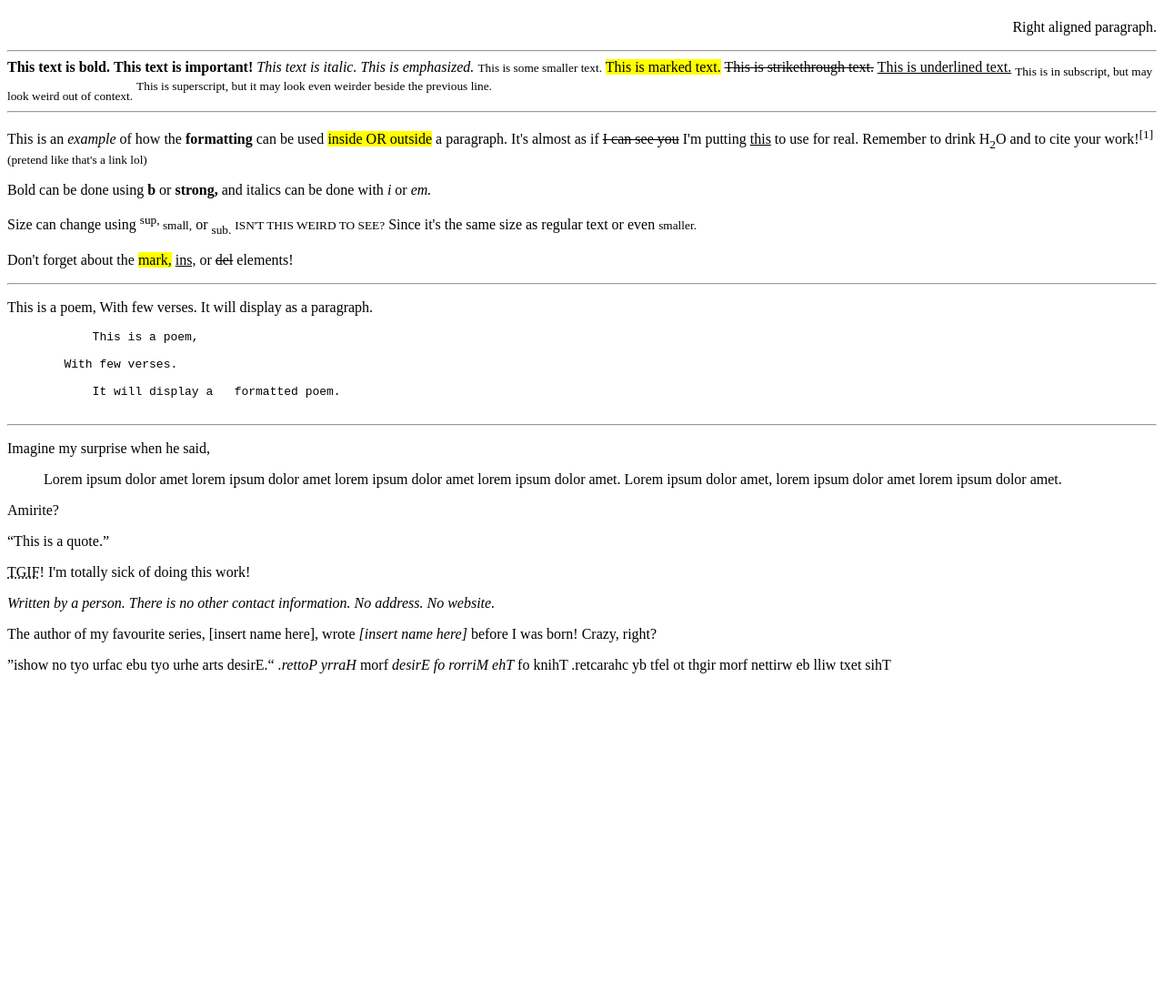
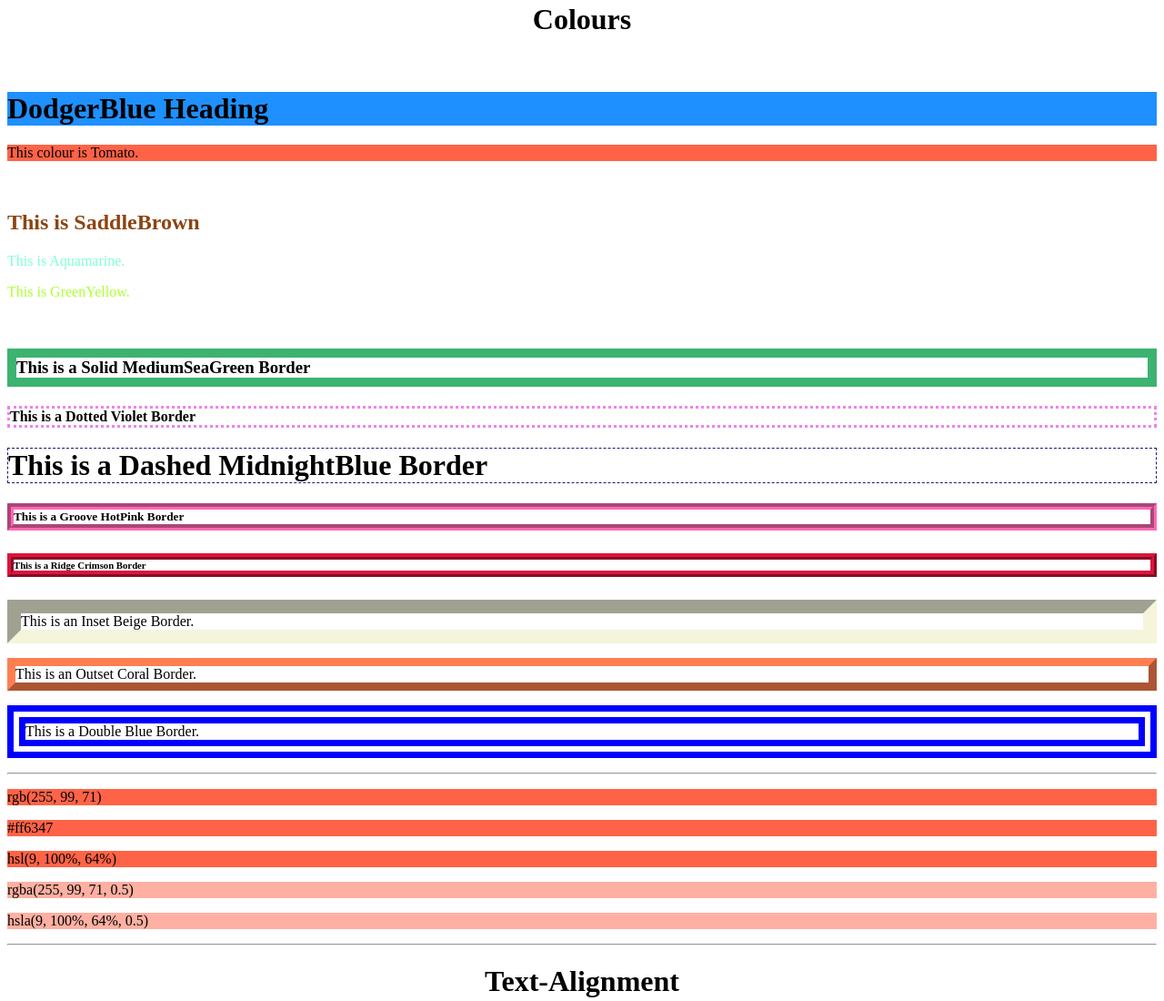
Before and after one commit to 0AliceJ/Website001, a plain HTML site: page index.html in a window 1280 px wide. Shown: the part 1107-2207 px from the top of the page at 91% size. Before the commit the page ends 1855 px from the top, so only its background shows below. Drawn offline with Linux system fonts and the light colour scheme.

Commit message:
organization of sections and adding colour

```diff
--- a/index.html
+++ b/index.html
@@ -12,7 +12,6 @@
         -->
         <!--style="font-size:#px;" changes size for this specific heading-->
         <h1 style="font-size:60px;">This is a Heading (1st)</h1>
-        <h1>This heading is the default h1 size.</h1>
         <!--paragraphs always start on new lines w/ whits space before and after-->
         <p>This is a paragraph.</p>
         <!-- title attribute = pop-up on hover DOESN'T WORK FOR SOME REASON-->
@@ -25,11 +24,16 @@
         ignores it.</p>
         <!--br = line break-->
         <p>This is a-<br> paragraph with a line break.</p>
+
         <!--hr = horizontal rule that separates the page horizontally, an empty tag (no end tag)-->
         <hr>
+        <h1 style="text-align: center;">All Heading Types</h1>
+        <br>
         <!--all types of headings-->
+        <h1>This heading is the default h1 size.</h1>
         <!--font-family = font-->
         <h2 style="font-family:cursive;">This is heading 2</h2>
+        <h2>This is also heading 2</h2>
         <!--color = colour of main element-->
         <h3 style="color:red;">This is heading 3</h3>
         <!--background-color = colour of background of element-->
@@ -39,7 +43,10 @@
         <h5>This is also heading 5.</h5>
         <!--URL = href-->
         <h6>This is the last, least important heading.</h6>
+
         <hr>
+        <h1 style="text-align: center;">Embedded Miscellaneous</h1>
+        <br>
         <a href="https://www.w3schools.com/html/html_basic.asp">This is the link to basic HTML tags</a>
         <!--images where src = direct image link and alt = alternative text-->
         <!--
@@ -53,8 +60,54 @@
         -->
         <!--alt text when link breaks or screen reader-->
         <img src="https://media.istockphoto.com/id/1469618147/photo/full-moon-with-flower.jpg?s=612x612&w=0&k=20&c=KQiHxLCxdub4ZG-BqlDhwv_BCS51YY47Q4ZU16CcBaQ=" alt="moon shining under low light behing tree branches with red fruit" width="30%" height="142">
-        <!--pre = prefomatted text, in fixed-width font, preserves spaces and line breaks-->
+
         <hr>
+        <!--html has 140 standard colour names-->
+        <h1 style="text-align: center;">Colours</h1>
+        <br>
+        <!--background-colors-->
+        <h1 style="background-color:dodgerblue;">DodgerBlue Heading</h1>
+        <p style="background-color: tomato;">This colour is Tomato.</p>
+        <br>
+        <!--color = text colour-->
+        <h2 style="color: saddlebrown;">This is SaddleBrown</h2>
+        <p style="color: aquamarine;">This is Aquamarine.</p>
+        <p style="color: greenyellow;">This is GreenYellow.</p>
+        <br>
+        <!--border = border around element, line-width -> line-style -> color-->
+        <!-- line styles not displayed:
+         none = no border shown, lowest priority if any conflicting border
+         hidden = no border shown, highest priority if any conflicting border-->
+        <h3 style="border: 10px solid mediumseagreen;">This is a Solid MediumSeaGreen Border</h3>
+        <h4 style="border: 3px dotted violet;">This is a Dotted Violet Border</h4>
+        <h1 style="border: 1px dashed midnightblue;">This is a Dashed MidnightBlue Border</h1>
+        <h5 style="border: 7px groove hotpink;">This is a Groove HotPink Border</h5>
+        <h6 style="border: 7px ridge crimson;">This is a Ridge Crimson Border</h6>
+        <p style="border: 15px inset beige;">This is an Inset Beige Border.</p>
+        <p style="border: 9px outset coral;">This is an Outset Coral Border.</p>
+        <!--line-style/border-style double: adds up to set border-width (WILL NEED FURTHER INFO)-->
+        <p style="border: 20px double blue;"> This is a Double Blue Border.</p>
+
+        <hr>
+        <!-- html colours can be:
+         named
+         RGB
+         HEX
+         HSL
+         RGBA
+         HSLA
+        -->
+        <p style="background-color: rgb(255, 99, 71);">rgb(255, 99, 71)</p>
+        <p style="background-color: #ff6347;">#ff6347</p>
+        <p style="background-color: hsl(9, 100%, 64%);">hsl(9, 100%, 64%)</p>
+        <!--"a" channels = alpha channels, transparency control-->
+        <p style="background-color: rgba(255, 99, 71, 0.5);">rgba(255, 99, 71, 0.5)</p>
+        <p style="background-color: hsla(9, 100%, 64%, 0.5);">hsla(9, 100%, 64%, 0.5)</p>
+
+
+        <hr>
+        <h1 style="text-align: center;">Text-Alignment</h1>
+        <br>
         <!--text-align = aligns text, can be: left, right, center-->
         <h1 style="text-align:center;">Centered Heading</h1>
         <p style="text-align:center;">Centered paragraph.</p>
@@ -62,7 +115,10 @@
         <p style="text-align:left;">Left aligned paragraph.</p>
         <h1 style="text-align:right;">Right Aligned Heading</h1>
         <p style="text-align:right;">Right aligned paragraph.</p>
+
         <hr>
+        <h1 style="text-align: center;">Text Markdown</h1>
+        <br>
         <!--b = bold text-->
         <b>This text is bold.</b>
         <!--strong = important , typically bolded-->
@@ -83,7 +139,8 @@
         <sub>This is in subscript, but may look weird out of context.</sub>
         <!--sup = superscript text, 1/2 character above normal line, sometimes in smaller font-->
         <sup>This is superscript, but it may look even weirder beside the previous line.</sup>
-        <hr>
+
+        <br>
         <!--examples of text formatting below-->
         <p> This is an <em>example</em> of how the <strong>formatting</strong> can be used <mark>inside OR outside</mark> a paragraph. It's almost as if <del>I can see you</del> I'm putting <ins>this</ins> to use for real. Remember to drink H<sub>2</sub>O and to cite your work!<sup>[1]</sup><small>(pretend like that's a link lol)</small></p>
 
@@ -91,7 +148,8 @@
         <p>Size can change using <sup>sup,</sup><small> small,</small> or <sub>sub.</sub> <small>ISN'T THIS WEIRD TO SEE?</small> Since it's the same size as regular text or even <small>smaller.</small></p>
 
         <p>Don't forget about the <mark>mark,</mark> <ins>ins,</ins> or <del>del</del> elements!</p>
-        <hr>
+
+        <br>
         <p>
             This is a poem,
 
@@ -99,6 +157,7 @@
 
             It will display as a paragraph.
         </p>
+        <!--pre = prefomatted text, in fixed-width font, preserves spaces and line breaks-->
         <pre>
             This is a poem,
 
@@ -106,7 +165,12 @@
 
             It will display a   formatted poem.
         </pre>
+        <!--you can comment inside lines of code too!-->
+        <p>Hey come close, I have a secret. <small>Did you know that...</small><!--my favourite colour is indigo?--> Cool, right?</p>
+
         <hr>
+        <h1 style="text-align: center;">Other Text Formatting</h1>
+        <br>
         <!--blockquote = usually indented, a large quote-->
         <p>Imagine my surprise when he said, <blockquote>Lorem ipsum dolor amet lorem ipsum dolor amet lorem ipsum dolor amet lorem ipsum dolor amet. Lorem ipsum dolor amet, lorem ipsum dolor amet lorem ipsum dolor amet.</blockquote> Amirite?</p>
         <!--q = short quote, usually inserts quotation marks around-->
```
